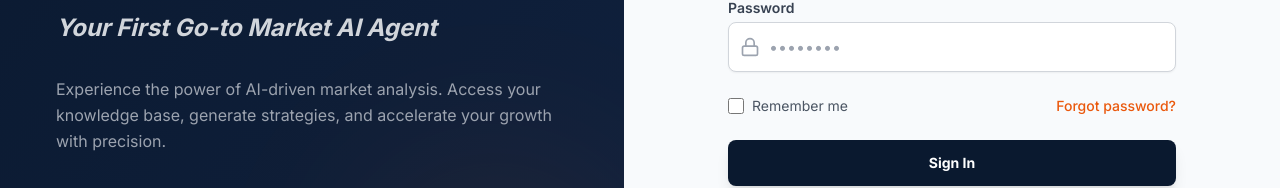
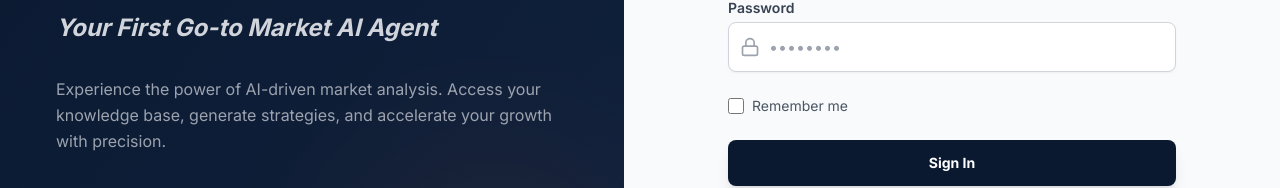
Before and after one commit to SyedAyan15/Zutomate-GTM-Rag, a Next.js app in the folder frontend/: page /login in a window 1280 px wide. Shown: the part 377-565 px from the top of the page. Built offline with nearby package versions, Linux system fonts and the light colour scheme; no server answers.

Commit message:
UI: Remove unimplemented Forgot Password link

```diff
--- a/frontend/components/Auth/LoginForm.tsx
+++ b/frontend/components/Auth/LoginForm.tsx
@@ -171,7 +171,7 @@ export default function LoginForm() {
               </div>
             </div>
 
-            <div className="flex items-center justify-between">
+            <div className="flex items-center">
               <div className="flex items-center">
                 <input
                   id="remember-me"
@@ -182,12 +182,6 @@ export default function LoginForm() {
                 <label htmlFor="remember-me" className="ml-2 block text-sm text-gray-600">
                   Remember me
                 </label>
-              </div>
-
-              <div className="text-sm">
-                <a href="#" className="font-medium text-orange-600 hover:text-orange-500 transition-colors">
-                  Forgot password?
-                </a>
               </div>
             </div>
 
```
